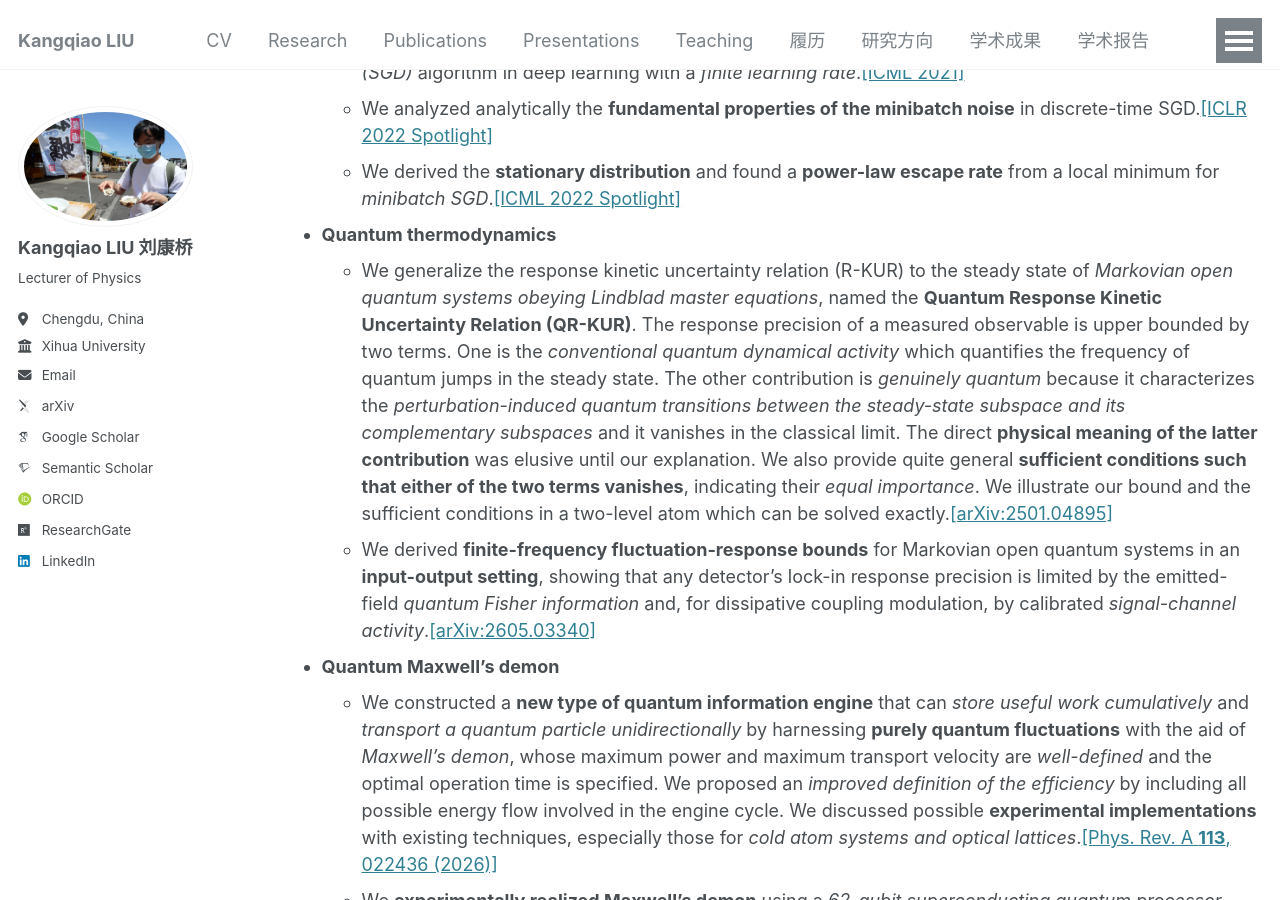
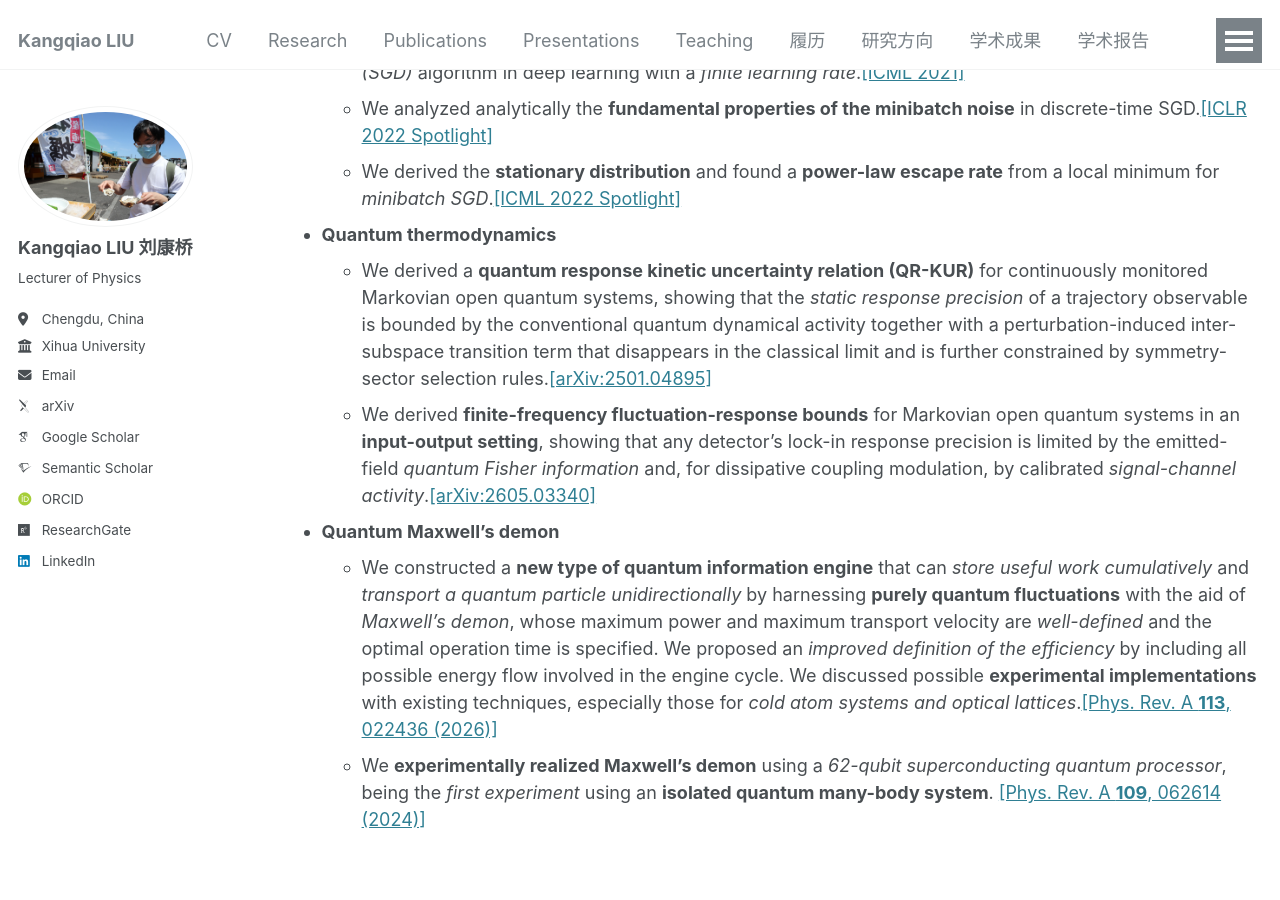
Before and after one commit to KangqiaoLiu/KangqiaoLiu.github.io, a Jekyll site: the page built from _pages/research.md, in a window 1280 px wide and 900 px high, scrolled down 447 px. Built offline with Jekyll 4.4.1, drawn with Linux system fonts in a browser that asks for light colours; some web fonts are replaced.

Commit message:
Update research.md

```diff
--- a/_pages/research.md
+++ b/_pages/research.md
@@ -21,7 +21,7 @@ redirect_from:
   * We derived the **stationary distribution** and found a **power-law escape rate** from a local minimum for *minibatch SGD*.[[ICML 2022 Spotlight]](https://proceedings.mlr.press/v162/mori22a.html)
 
 * **Quantum thermodynamics**
-  * We generalize the response kinetic uncertainty relation (R-KUR) to the steady state of *Markovian open quantum systems obeying Lindblad master equations*, named the **Quantum Response Kinetic Uncertainty Relation (QR-KUR)**. The response precision of a measured observable is upper bounded by two terms. One is the *conventional quantum dynamical activity* which quantifies the frequency of quantum jumps in the steady state. The other contribution is *genuinely quantum* because it characterizes the *perturbation-induced quantum transitions between the steady-state subspace and its complementary subspaces* and it vanishes in the classical limit. The direct **physical meaning of the latter contribution** was elusive until our explanation. We also provide quite general **sufficient conditions such that either of the two terms vanishes**, indicating their *equal importance*. We illustrate our bound and the sufficient conditions in a two-level atom which can be solved exactly.[[arXiv:2501.04895]](https://arxiv.org/abs/2501.04895)
+  * We derived a **quantum response kinetic uncertainty relation (QR-KUR)** for continuously monitored Markovian open quantum systems, showing that the *static response precision* of a trajectory observable is bounded by the conventional quantum dynamical activity together with a perturbation-induced inter-subspace transition term that disappears in the classical limit and is further constrained by symmetry-sector selection rules.[[arXiv:2501.04895]](https://arxiv.org/abs/2501.04895)
   * We derived **finite-frequency fluctuation-response bounds** for Markovian open quantum systems in an **input-output setting**, showing that any detector’s lock-in response precision is limited by the emitted-field *quantum Fisher information* and, for dissipative coupling modulation, by calibrated *signal-channel activity*.[[arXiv:2605.03340]](https://arxiv.org/abs/2605.03340)
 
 * **Quantum Maxwell's demon**
```
